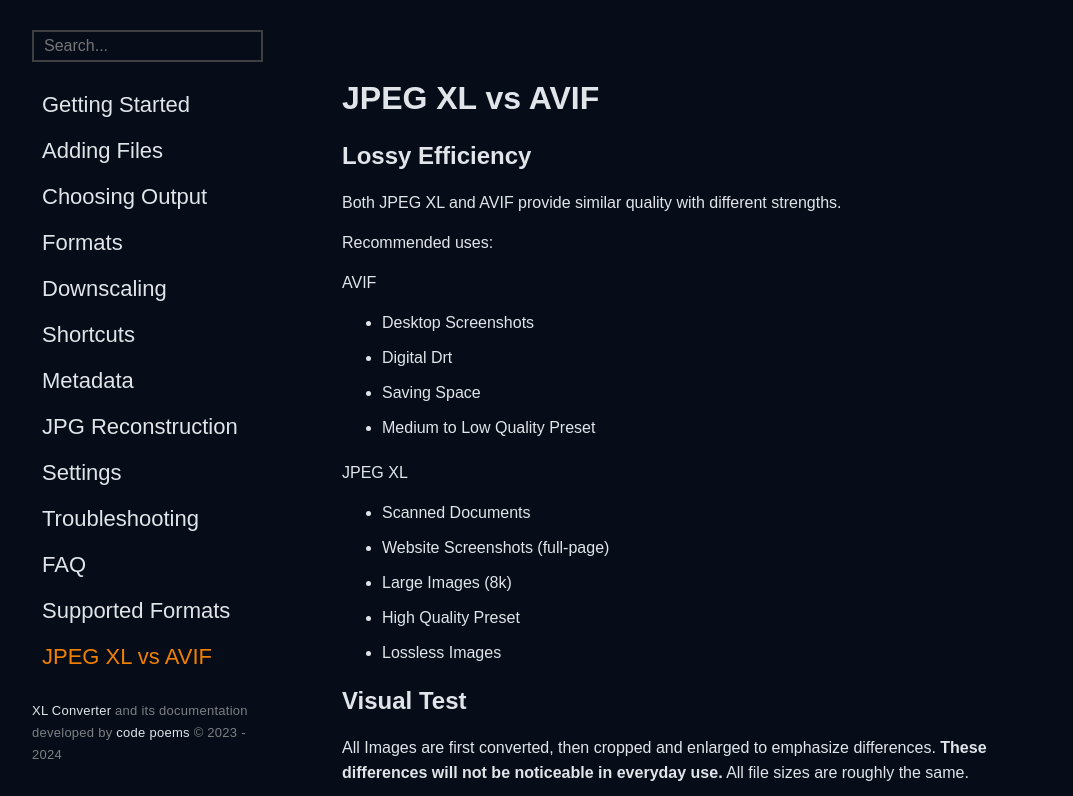
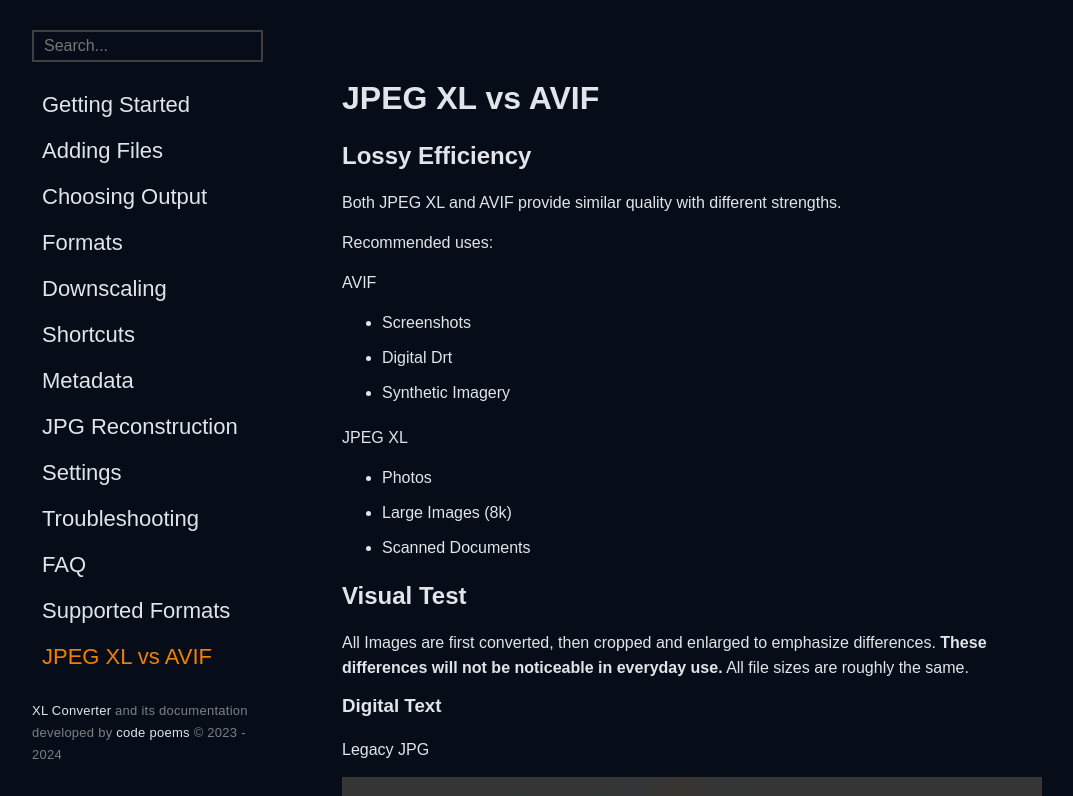
Before and after one commit to JacobDev1/xl-converter-docs, a React (Vite) app: page /jpeg-xl-vs-avif in a window 1280 px wide. Shown: the top 796 px of the page, without its empty margins (158-1231 px from the left). Built offline with nearby package versions, Linux system fonts and the light colour scheme; the HTML template or start-up script is replaced by a standard one.

Commit message:
Clarify recommended uses

```diff
--- a/src/pages/JPEGXLvsAVIF.tsx
+++ b/src/pages/JPEGXLvsAVIF.tsx
@@ -19,18 +19,15 @@ export default function JPEGXLvsAVIF() {
         <p>Recommended uses:</p>
         <p>AVIF</p>
         <ul>
-            <li>Desktop Screenshots</li>
+            <li>Screenshots</li>
             <li>Digital Drt</li>
-            <li>Saving Space</li>
-            <li>Medium to Low Quality Preset</li>
+            <li>Synthetic Imagery</li>
         </ul>
         <p>JPEG XL</p>
         <ul>
+            <li>Photos</li>
+            <li>Large Images (8k)</li>
             <li>Scanned Documents</li>
-            <li>Website Screenshots (full-page)</li>
-            <li>Large Images (8k)</li>
-            <li>High Quality Preset</li>
-            <li>Lossless Images</li>
         </ul>
 
         <h2>Visual Test</h2>
```
